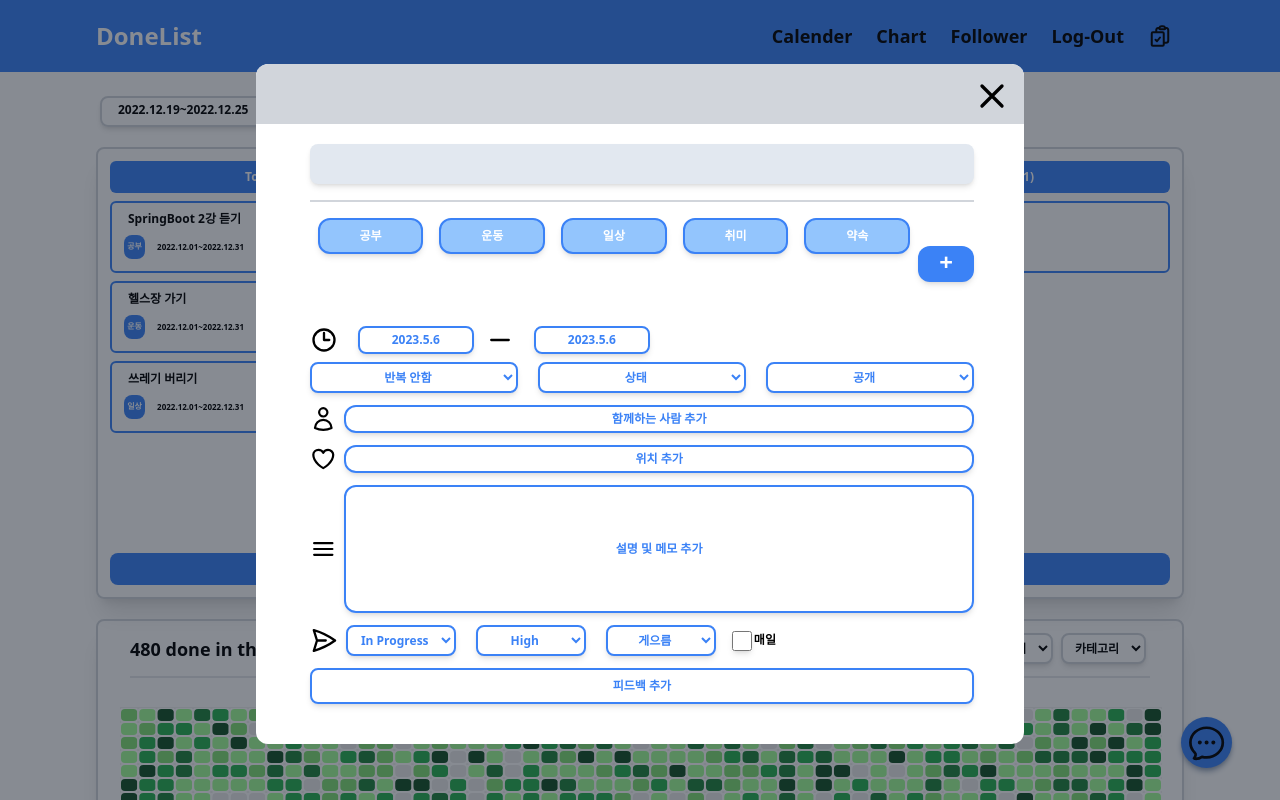
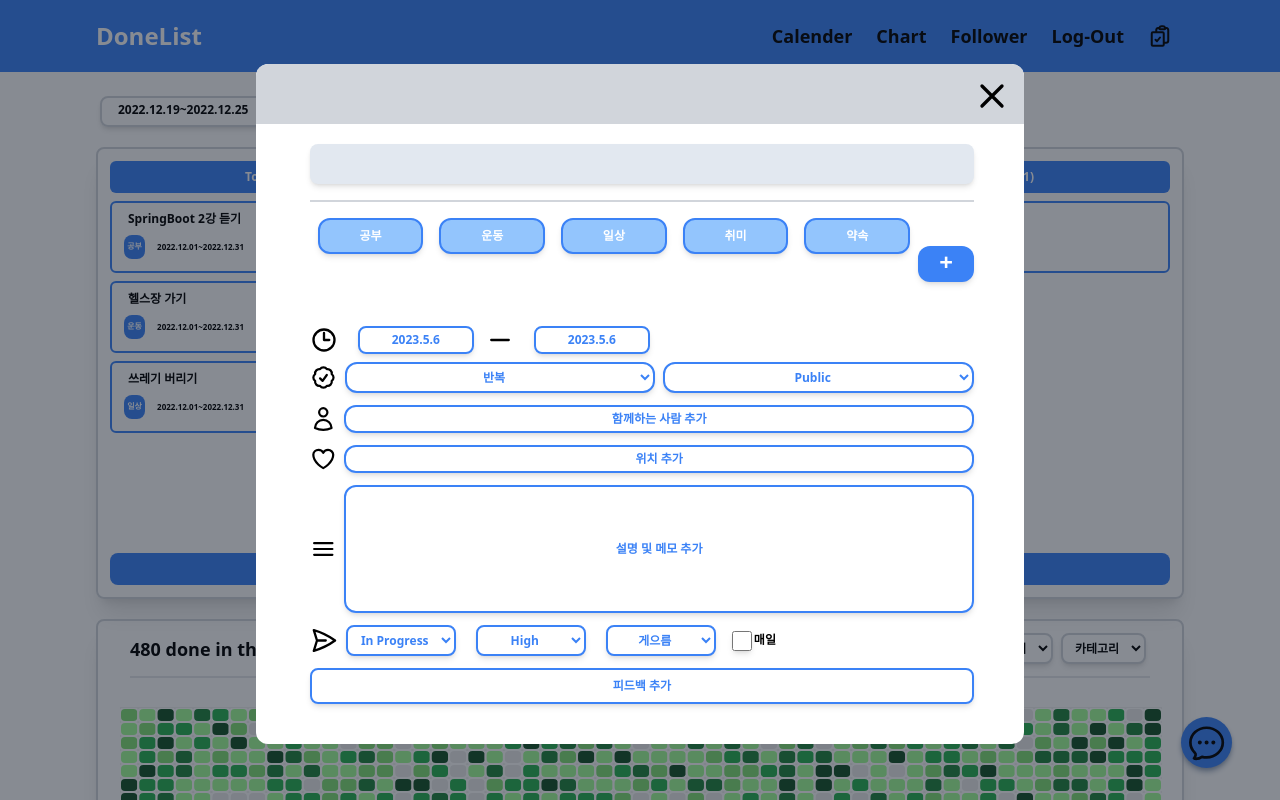
Before and after one commit to comko123/markup-copy, a Next.js app: page / in a window 1280 px wide. Both pictures are taken after a click on the element 639 px from the left and 569 px from the top of the page. Shown: the top 800 px of the page. Built offline with nearby package versions, Linux system fonts and the light colour scheme.

Commit message:
fix : 팝업 데이터및 ux 수정

```diff
--- a/src/atoms/listAtoms.ts
+++ b/src/atoms/listAtoms.ts
@@ -1,22 +1,30 @@
 import { atom, selectorFamily } from "recoil"
-import {v1} from "uuid"
+import { v1 } from "uuid"
 export const listAtom = atom<state>({
-    key:`list_state${v1()}`,
-    default:{"To Do":[
-        {title:"SpringBoot 2강 듣기",category:{main:"공부",sub:"인강"},date:"2022.12.01~2022.12.31",level:"High",id:v1()},
-        {title:"헬스장 가기",category:{main:"운동",sub:"핼스"},date:"2022.12.01~2022.12.31",level:"Medium",id:v1()},
-        {title:"쓰레기 버리기",category:{main:"일상",sub:"가사"},date:"2022.12.01~2022.12.31",level:"Low",id:v1()}],
-        "In Progress":[
-        {title:"React 5강 듣기",category:{main:"공부",sub:"인강"},date:"2022.12.01~2022.12.31",level:"High",id:v1()},
-        {title:"다이어리 쓰기",category:{main:"일상",sub:"기타"},date:"2022.12.01~2022.12.31",level:"Medium",id:v1()}],
-        "Done":[{title:"React 5강 듣기",category:{main:"공부",sub:"인강"},date:"2022.12.01~2022.12.31",level:"High",id:v1()}]}
+    key: `list_state${v1()}`,
+    default: {
+        "To Do": [
+            { title: "SpringBoot 2강 듣기", category: { main: "공부", sub: "인강" }, date: "2022.12.01~2022.12.31", level: "High", cycle:"반복",range:"Public",reason:"게으름",id: v1() },
+            { title: "헬스장 가기", category: { main: "운동", sub: "핼스" }, date: "2022.12.01~2022.12.31", level: "Medium",cycle:"반복 안함",range:"Private",reason:"우선순위 변화", id: v1() },
+            { title: "쓰레기 버리기", category: { main: "일상", sub: "가사" }, date: "2022.12.01~2022.12.31", level: "Low",cycle:"반복",range:"Public",reason:"기타", id: v1() }],
+        "In Progress": [
+            { title: "React 5강 듣기", category: { main: "공부", sub: "인강" }, date: "2022.12.01~2022.12.31", level: "High",cycle:"반복 안함",range:"Private",reason:"우선순위 변화", id: v1() },
+            { title: "다이어리 쓰기", category: { main: "일상", sub: "기타" }, date: "2022.12.01~2022.12.31", level: "Medium",cycle:"반복",range:"Public",reason:"기타", id: v1() }],
+        "Done": [{ title: "React 5강 듣기", category: { main: "공부", sub: "인강" }, date: "2022.12.01~2022.12.31", level: "High",cycle:"반복 안함",range:"Public",reason:"특별한 일정", id: v1() }]
+    }
 })
 export const popupList = selectorFamily({
-    key:`popup_list_state${v1()}`,
-    get:(key:{[key:string]:string})=>({get})=>{
+    key: `popup_list_state${v1()}`,
+    get: (key: { [key: string]: string}) => ({ get }) => {
         const getDate = new Date()
-        const defaultDate = `${getDate.getFullYear()}.${getDate.getMonth()+1}.${getDate.getDate()}`
-        if(!key.title||!key.itemList) return [{category:{main: '', sub: ''},id:`${v1()}`,
-            date: `${defaultDate}~${defaultDate}`,level: "",title:""}]
-        else return get(listAtom)[key.itemList].filter(item=>item.title===key.title)}
+        const defaultDate = `${getDate.getFullYear()}.${getDate.getMonth() + 1}.${getDate.getDate()}`
+        if (!key.title || !key.itemList) return {
+            category: { main: '', sub: '' }, id: `${v1()}`,
+            date: `${defaultDate}~${defaultDate}`, level: "", title: ""
+        }
+        else {
+            const [data] = get(listAtom)[key.itemList].filter(item => item.title === key.title)
+            return data
+        }
+    }
 })
--- a/src/components/AddToListPopUp.tsx
+++ b/src/components/AddToListPopUp.tsx
@@ -1,6 +1,6 @@
 import { ctgAtom } from "@/atoms/ctgAtoms"
 import { popupList } from "@/atoms/listAtoms"
-import { popupIssueLog ,popUpSetting} from "@/sample_data_case/popUpLog"
+import { popUpSetting ,rangeCycle} from "@/sample_data_case/popUpLog"
 import { popupProps, popupState } from "@/types/addPopUpProps"
 import { popUpVariants } from "@/variants/popUpVariants"
 import { motion } from "framer-motion"
@@ -9,8 +9,9 @@ import { useState } from "react"
 import { useRecoilValue } from "recoil"
 
 const AddToListPopUp:NextPage<popupProps> = ({setState, refrence:{itemList,title}}) => {
-  const searchList = useRecoilValue(popupList({itemList,title}))[0]
-const ctgList = useRecoilValue(ctgAtom)
+  const searchList = useRecoilValue(popupList({itemList,title}))
+  const ctgList = useRecoilValue(ctgAtom)
+  // console.log({searchList})
 const [startDate,fineDate] = searchList.date.split("~")
 const [popupState,setPopupState] = useState<popupState>(
   {mainCtg:searchList.category.main,
@@ -60,6 +61,7 @@ className="fixed top-[12%] left-[5%] xl:top-[8%] xl:left-[20%] md:left-[12%] w-[
     className="text-lg md:text-2xl text-center w-7 md:w-14 rounded-xl box-border shadow-md bg-blue-500 pb-1 text-white cursor-pointer hover:opacity-80"/>
  </div>
 </div>
+{/* po 필요 */}
 
 <div className="flex mt-2">
 <svg xmlns="http://www.w3.org/2000/svg" fill="none" viewBox="0 0 24 24" strokeWidth={2} stroke="currentColor"
@@ -76,13 +78,23 @@ className="w-3 md:w-7 aspect-square">
 <div className="ml-2 md:ml-5 border-2 border-blue-500 text-vxs sm:text-xs shadow-md flex items-center px-2 md:px-8 rounded-lg text-blue-500 min-w-max">{fineDate}</div>
 </div>
 
-<div className="grid grid-cols-3 gap-x-5 mt-2">
+<div className="flex mt-2 w-full">
+<svg xmlns="http://www.w3.org/2000/svg" fill="none" viewBox="0 0 24 24" strokeWidth={2} stroke="currentColor"
+className="w-7 aspect-square">
+  <path strokeLinecap="round" strokeLinejoin="round" d="M9 12.75L11.25 15 15 9.75M21 12c0 1.268-.63 2.39-1.593 3.068a3.745 3.745 0 01-1.043 3.296 3.745 3.745 0 01-3.296 1.043A3.745 3.745 0 0112 21c-1.268 0-2.39-.63-3.068-1.593a3.746 3.746 0 01-3.296-1.043 3.745 3.745 0 01-1.043-3.296A3.745 3.745 0 013 12c0-1.268.63-2.39 1.593-3.068a3.745 3.745 0 011.043-3.296 3.746 3.746 0 013.296-1.043A3.746 3.746 0 0112 3c1.268 0 2.39.63 3.068 1.593a3.746 3.746 0 013.296 1.043 3.746 3.746 0 011.043 3.296A3.745 3.745 0 0121 12z" />
+</svg>
 
-  {Object.keys(popupIssueLog).map(item=>{return(
-    <select key={item} className="outline-none shadow-md text-vxs sm:text-xs text-blue-500 border-2 border-blue-500 rounded-lg px-2 py-1">
-    {popupIssueLog[item].map(index=> <option key={index} className="text-center font-bold">{index}</option>)}
+ <div className="flex w-full [&>*]:w-[50%] [&>*]:mx-auto [&>*]:ml-2">
+ {Object.keys(rangeCycle({range:searchList.range ,cycle:searchList.cycle} satisfies Record<string,string|undefined>)).map(item=>{
+  return(
+    <select key={item} className="outline-none shadow-md text-vxs sm:text-xs text-blue-500 border-2 border-blue-500 rounded-xl px-2 py-1">
+    {rangeCycle({range:searchList.range,cycle:searchList.cycle})[item].map((index:any)=> <option key={index}
+    className="text-center font-bold">{index}</option>)}
     </select>
   )})}
+ </div>
+
+
 </div>
 
 <div className="mt-3 flex">
@@ -112,13 +124,13 @@ className="w-7 aspect-square">
 
 <div className="flex">
 <svg xmlns="http://www.w3.org/2000/svg" fill="none" viewBox="0 0 24 24" strokeWidth={2} stroke="currentColor"
-className="w-7 aspect-square mt-3">
+className="w-6 lg:w-7 aspect-square mt-3">
   <path strokeLinecap="round" strokeLinejoin="round" d="M6 12L3.269 3.126A59.768 59.768 0 0121.485 12 59.77 59.77 0 013.27 20.876L5.999 12zm0 0h7.5" />
 </svg>
 <div className="grid grid-cols-3 gap-x-2 md:gap-x-5 mt-3 ml-2">
-{Object.keys(popUpSetting({selsect:searchList.level,itemList})).map(item=>{return(
+{Object.keys(popUpSetting({selsect:searchList.level,itemList,reason:searchList.reason})).map(item=>{return(
     <select key={item} className="outline-none text-blue-500 text-vxs sm:text-xs shadow-md border-2 border-blue-500 rounded-lg md:px-2 md:py-1">
-    {popUpSetting({selsect:searchList.level,itemList})[item].map(index=> <option key={index} className="text-center font-bold">{index}</option>)}
+    {popUpSetting({selsect:searchList.level,itemList,reason:searchList.reason})[item].map(index=> <option key={index} className="text-center font-bold">{index}</option>)}
     </select>
   )})}
 </div>
--- a/src/pages/calender/index.tsx
+++ b/src/pages/calender/index.tsx
@@ -14,7 +14,7 @@ const Calender = () => {
   const [enabled, setEnabled] = useState(false)
   const [puState,setPuState] = useState(false)
   const  [state,setState] = useRecoilState(listAtom)
-  const [calenderInfo,setCalenderInfo] = useState<toDoState>({itemList:"",title:""})
+  const [calenderInfo,setCalenderInfo] = useState<Record<keyof toDoState,string>>({itemList:"",title:""})
   const {login} =  useRecoilValue(loginAtom)
 useLoginCheck(login)
   useEffect(() => {
--- a/src/pages/chart/index.tsx
+++ b/src/pages/chart/index.tsx
@@ -16,7 +16,6 @@ const Chart = () => {
     const {login} =  useRecoilValue(loginAtom)
     const {push} = useRouter()
     useLoginCheck(login)
-    // console.log(window.innerWidth)
 return(<LayOut login={login}>
     <main className="my-10 pt-2">
 <div className="border-2 text-center mx-auto border-amber-900 w-[80%] p-1 rounded-xl font-bold shadow-xl">
@@ -32,7 +31,7 @@ series={[{ name: "월별 실패율",data:[10,0,5,15,40,0,0,0,5,35,0,0]},
 {name:"월별 성공률",data:[40,45,20,30,18,45,45,25,35,15,45,50]}]}
 options={lineOptions}/></div>
 
-<div className='w-[80%] md:pr-7 xl:pr-0 mx-auto border-2 justify-between flex flex-col xl:flex-row border-gray-400 mt-5 rounded-xl shadow-xl'>
+<div className='w-[80%] md:pr-7 xl:pr-0 mx-auto border-2 2xl:justify-center justify-between flex flex-col xl:flex-row border-gray-400 mt-5 rounded-xl shadow-xl'>
     <div className="pr-6 lg:pr-0 text-xs lg:text-[1em] my-auto">
         <div className="flex justify-between border-b-2 border-gray-300 font-bold ml-6 [&>*]:my-2  [&>*]:w-max [&>*]:text-vsx [&>*]:md:text-sm">
             <div className="ml-2">10월 To Do List 요약</div>
@@ -128,7 +127,7 @@ onClick={()=>push(`/chart/feedback`)}>전체보기</button>
     </div>
 <div className="relative">
 <span className="absolute top-2 left-2 lg:left-6 text-xs lg:text-lg">일별 성공율(주간)</span>
-<div className="overflow-auto max-w-full">
+<div className="overflow-auto lg:overflow-hidden max-w-full">
      <div className="lg:w-full w-[150vw]">
      <ApexChart type='bar' height={300}
 series={ [{name:'일별 실패율',
--- a/src/pages/index.tsx
+++ b/src/pages/index.tsx
@@ -19,7 +19,7 @@ const Home:NextPage = () => {
   const {login} =  useRecoilValue(loginAtom)
   const[state,setState] = useRecoilState(logAtom)
   const [puState,setPuState] = useState(false)
-  const [mainInfo,setMainInfo] = useState<toDoState>({itemList:"",title:""})
+  const [mainInfo,setMainInfo] = useState<Record<keyof toDoState,string>>({itemList:"",title:""})
   return (
      <LayOut login={login}>
       {login?
--- a/src/sample_data_case/popUpLog.ts
+++ b/src/sample_data_case/popUpLog.ts
@@ -1,12 +1,14 @@
-export const popupIssueLog:sampleCase["issuLog"]= {
-   retry:["반복 안함","반복"],
-   state:["상태"],
-   secert:["공개","비공개"]
+export const popUpSetting = ({select,itemList,reason}:dragListProps["item"]["category"]):sampleCase["issuLog"] => {
+   return {
+      progress:[itemList as string,...["To Do","In Progress","Done"].filter(item=>item!==itemList)],
+      level:!select?["High","Medium","Low"]:[select,...["High","Medium","Low"].filter(item=>item!==select)],
+      issue:reason?[reason,...["게으름","일정 빡빡","특별한 일정","우선순위 변화","기타"].filter(item=>item!==reason)]:
+      ["게으름","일정 빡빡","특별한 일정","우선순위 변화","기타"]
+}}
+
+export const rangeCycle = ({range,cycle}:any ):any => {
+   return {
+      cycle:cycle?[cycle,...["반복","반복 안함"].filter(item=>item!==cycle)]:["반복","반복 안함"],
+      range:range?[range,...["Public","Private"].filter(item=>item!==range)]:["Public","Private"]
+   }
 }
-
-export const popUpSetting = ({select,itemList}:dragListProps["item"]["category"]):sampleCase["issuLog"] => {
-   return {
-      progress:[itemList,...["To Do","In Progress","Done"].filter(item=>item!==itemList)],
-      level:!select?["High","Medium","Low"]:[select,...["High","Medium","Low"].filter(item=>item!==select)],
-      issue:["게으름","일정 빡빡","특별한 일정","우선순위 변화","기타"]
-}}
--- a/src/types/addPopUpProps.d.ts
+++ b/src/types/addPopUpProps.d.ts
@@ -2,7 +2,7 @@ import { Dispatch, SetStateAction } from "react"
 
 interface popupProps{
     setState : Dispatch<SetStateAction<boolean>>,
-    refrence:toDoState
+    refrence:Record<keyof toDoState,string>
 }
 interface popupState {
     mainCtg:string,
--- a/src/types/sampletype.d.ts
+++ b/src/types/sampletype.d.ts
@@ -1,3 +1,3 @@
 interface sampleCase {
-    issuLog:{[key:string]:string[]}
+    issuLog:Record<string,string[]>
 }
```
Also changed, not shown: src/types/dragList.d.ts (+6 -2 lines).
